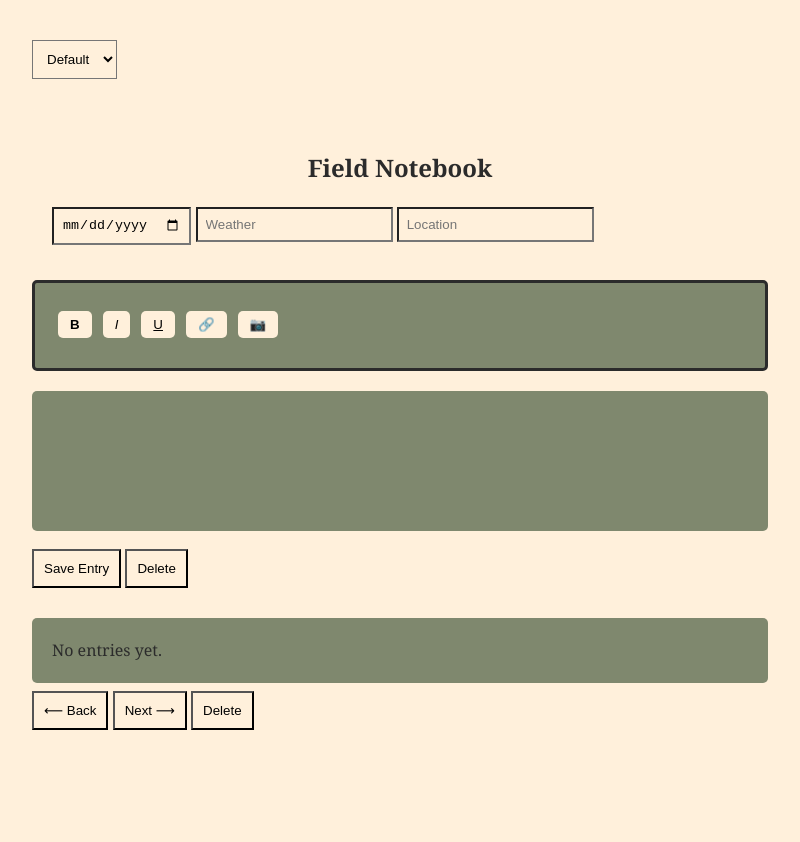
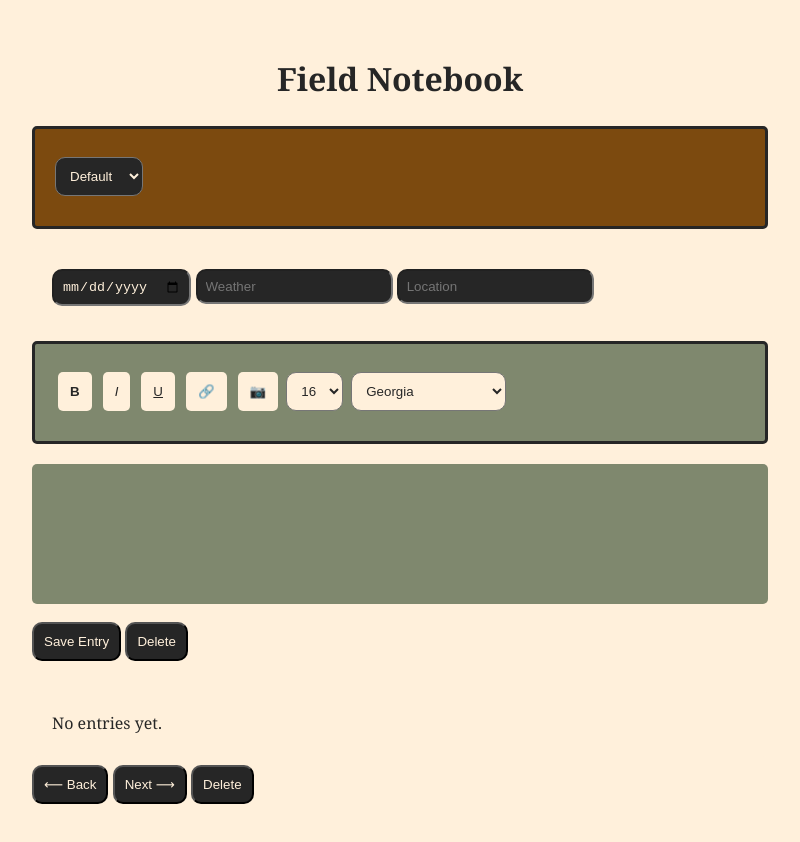
Before and after one commit to sonya-dee/field_notebook, an Electron app: page index.html in a window 800 px wide. Before the commit the page ends 800 px from the top, so only its background shows below. Drawn offline with Linux system fonts and the light colour scheme.

Commit message:
UI - new thematic styles,  dropdown select font families/sizes

```diff
--- a/index.html
+++ b/index.html
@@ -6,18 +6,21 @@
         <link rel="stylesheet" href ="styles.css">
     </head>
 
-    <body>
+    <h1>Field Notebook</h1>
 
+    <div class="toolbar2">
             <select id="themeSelect">
                 <option value="default">Default</option>
                 <option value="dark">Dark</option>
                 <option value="sepia">Sepia</option>
                 <option value="forest">Forest</option>
+                <option value="autumn">Autumn</option>
              </select>
+    </div>
+    <body>
 
         <!--- Field Notebook -->
     <div id="field">
-        <h2>Field Notebook</h2>
         <input type="date" id="date" required />
         <input type="text" id="weather" placeholder="Weather" required />
         <input type="text" id="location" placeholder="Location" required />
@@ -30,6 +33,19 @@
             <button type="button" onclick="insertInlineLink()">🔗</button>
             <button type="button" onclick="document.getElementById('imageUpload').click()">📷</button>
             <input type="file" id="imageUpload" accept="image/*" style="display: none;">
+            <select id="fontSizeSelect" onchange="changeFontSize()">
+                <option value="12px">12</option>
+                <option value="14px">14</option>
+                <option value="16px">16</option>
+                <option value="20px">20</option>
+            </select>
+            <select id="fontStyleSelect" class="input" onchange="changeFontStyle()">
+                <option value="Georgia">Georgia</option>
+                <option value="Times New Roman">Times New Roman</option>
+                <opti0n value="Calibri">Calibri</optin>
+                <option value="Arial">Arial</option>
+                <option value="Times">Times</option>
+                <option value="Cursive">Cursive</option>
             </select>
             </div>
 
--- a/renderer.js
+++ b/renderer.js
@@ -1,3 +1,5 @@
+/* Field Notebook Renderer Script */
+
 /* DOM loaded event to ensure all elements are available before running scripts
 
 This script handles the theme selection, entry management, and inline link insertion
@@ -180,4 +182,30 @@ document.addEventListener('DOMContentLoaded', () => {
       window.open(target.href, '_blank', 'noopener,noreferrer');
     }
   });
+
+// Font size adjustment
+function changeFontSize() {
+  const fontSizeSelect = document.getElementById('fontSizeSelect');
+  const notesEl = document.getElementById('notes');
+  const selectedSize = fontSizeSelect.value;
+  notesEl.style.fontSize = selectedSize;
+  localStorage.setItem('fontSize', selectedSize);
+}
+  const savedFontSize = localStorage.getItem('fontSize') || '16px';
+  document.getElementById('notes').style.fontSize = savedFontSize;
+  document.getElementById('fontSizeSelect').value = savedFontSize;
+  document.getElementById('fontSizeSelect').addEventListener('change', changeFontSize);
+
+  // Font Style Adjustment
+function changeFontStyle() {
+    var myselect = document.getElementById("fontStyleSelect");
+    var font = myselect.options[myselect.selectedIndex].value;
+    document.getElementById('notes').style.fontFamily = font;
+    localStorage.setItem('fontFamily', font);
+}
+
+  const savedFontFamily = localStorage.getItem('fontFamily') || 'Georgia';
+  document.getElementById('notes').style.fontFamily = savedFontFamily;
+  document.getElementById('fontStyleSelect').value = savedFontFamily;
+  document.getElementById('fontStyleSelect').addEventListener('change', changeFontStyle);
 });
--- a/styles.css
+++ b/styles.css
@@ -1,11 +1,16 @@
+/* Field Notebook Stylesheet */
+
+/* Default Theme Variables */
+
 :root {
   --background-color: #fff0db;
-  --text-color: #2b2b2b;
+  --text-color: #262626;
   --card-background: #7f886e;
   --note-background: #7c4a0f;
-  --link-color: #0077cc;
+  --link-color: #66ccff;
 }
 
+/* Dark Theme Variables */
 html[data-theme="dark"] {
   --background-color: #333333;
   --text-color: #ffffff;
@@ -14,6 +19,7 @@ html[data-theme="dark"] {
   --link-color: #66ccff;
 }
 
+/* Sepia Theme Variables */
 html[data-theme="sepia"] {
   --background-color: #f4ecd8;
   --text-color: #5b4636;
@@ -22,6 +28,7 @@ html[data-theme="sepia"] {
   --link-color: #914e1f;
 }
 
+/* Forest Theme Variables */
 html[data-theme="forest"] {
   --background-color: #1b2e1b;
   --text-color: #e0ffe0;
@@ -30,7 +37,28 @@ html[data-theme="forest"] {
   --link-color: #88ff88;
 }
 
+/* Autumn Theme Variables */
+html[data-theme="autumn"] {
+  --background-color: #ffe6a7;
+  --text-color: #421818;
+  --card-background: #99582a;
+  --note-background: #8c5b3e;
+  --link-color: #421818;
+}
 
+
+/* Theme Selector Styles */
+#themeSelect {
+    padding: 10px;
+    margin-bottom: 10px;
+    background-color: var(--text-color);
+    color: var(--background-color);
+    margin-top: 8px;
+    align-content: end;
+    border-radius: 10px;
+}
+
+/* General Styles */
 body {
   color: var(--text-color);
   background-color: var(--background-color);
@@ -64,22 +92,29 @@ textarea {
 
 }
 
+/* Specific Element Styles */
 #date {
     padding: 8px;
     margin-bottom: 10px;
-    background-color: var(--background-color)
+    background-color: var(--text-color);
+    color: var(--background-color);
+    border-radius: 10px;
 }
 
 #weather {
     padding: 8px;
     margin-bottom: 10px;
-    background-color: var(--background-color)
+    background-color: var(--text-color);
+    color: var(--background-color);
+    border-radius: 10px;
 }
 
 #location {
     padding: 8px;
     margin-bottom: 10px;
-    background-color: var(--background-color)
+    background-color: var(--text-color);
+    color: var(--background-color);
+    border-radius: 10px;
 }
 
 #notes {
@@ -89,22 +124,27 @@ textarea {
   color: var(--text-color);
 }
 
+/* Styling for buttons */
 button {
     padding: 10px;
     margin-bottom: 10px;
-    background-color: var(--background-color);
+    background-color: var(--text-color);
     margin-top: 8px;
     align-content: end;
+    color: var(--background-color);
+    border-radius: 10px;
 }
 
+/* Entry Display Styles */
 #entryDisplay {
-  background-color: var(--card-background);
+  background-color: var(--background-color);
 }
 
 #entryDisplay div {
   background-color: var(--card-background);
 }
 
+/* Form Styles */
 form {
   padding:10px;
   margin-bottom:10px;
@@ -112,6 +152,7 @@ form {
   margin-top: 8px;
 }
 
+/* Image and Link Styles */
 #notes img.uploaded {
   max-width: 300px;
   height: auto;
@@ -136,6 +177,7 @@ form {
   text-decoration: underline;
 }
 
+/* Toolbar Styles */
 .toolbar {
   background-color: var(--card-background);
   margin-top: 5px;
@@ -147,7 +189,7 @@ form {
 
 .toolbar button {
   background-color: var(--background-color);
-  color: black;
+  color: var(--text-color);
   border: none;
   padding: 6px 12px;
   border-radius: 5px;
@@ -160,16 +202,40 @@ form {
   color: white;
 }
 
+.toolbar2 {
+  background-color: var(--note-background);
+  margin-top: 1px;
+  margin-bottom: 1px;
+  display: flex;
+  gap: 1px;
+  border: solid,
+}
+
+/* Slideshow Navigation Styles */
 .slideshow-nav {
   display: flex;
   justify-content: space-between;
   margin-top: 15px;
 }
 
-#themeSelect {
+/* Font Size Selector */
+#fontSizeSelect {
     padding: 10px;
     margin-bottom: 10px;
     background-color: var(--background-color);
+    color: var(---text-color);
     margin-top: 8px;
     align-content: end;
+    border-radius: 10px;
 }
+
+/* Font Style Selector */
+#fontStyleSelect {
+  padding: 10px;
+  margin-bottom: 10px;
+  background-color: var(--background-color);
+  color: var(--text-color);
+  margin-top: 8px;
+  align-content: end;
+  border-radius: 10px;
+}
```
Also changed, not shown: 1 other file. Lines whose indentation alone changed are shown as unchanged.
